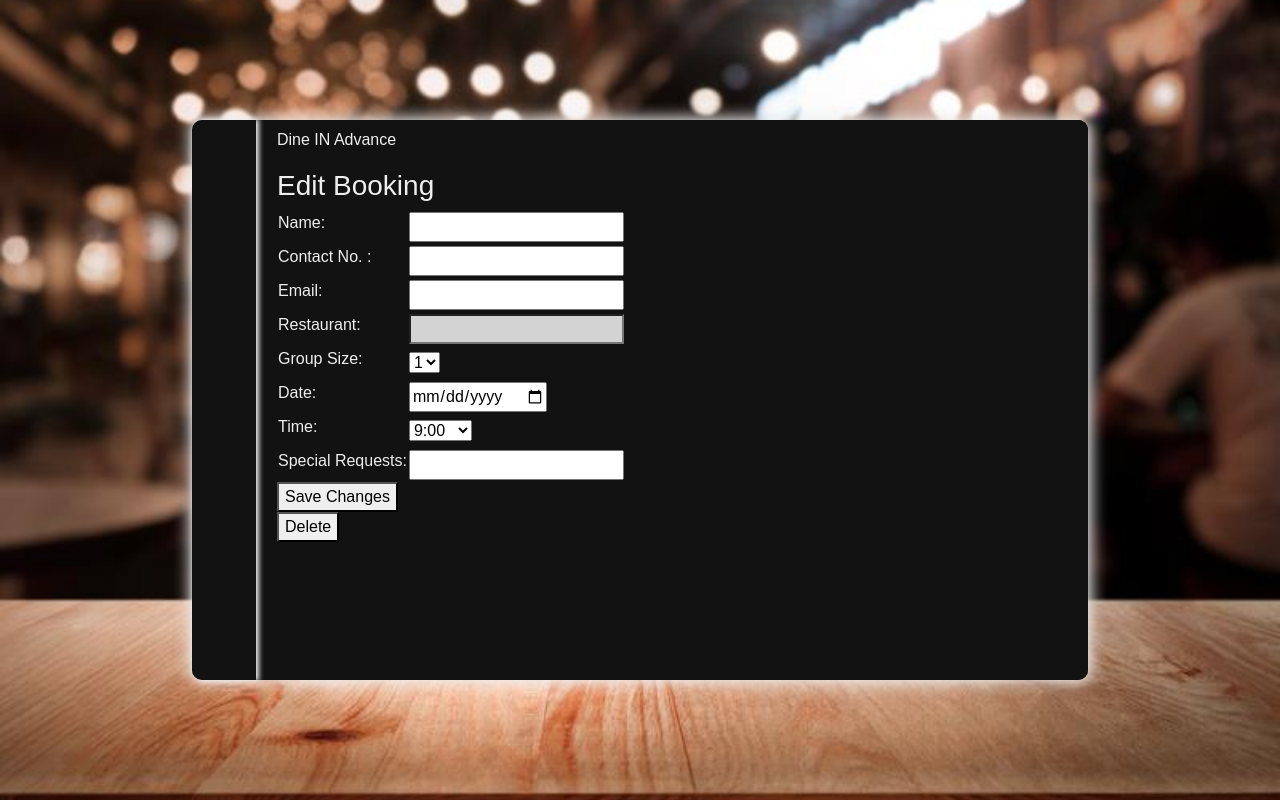
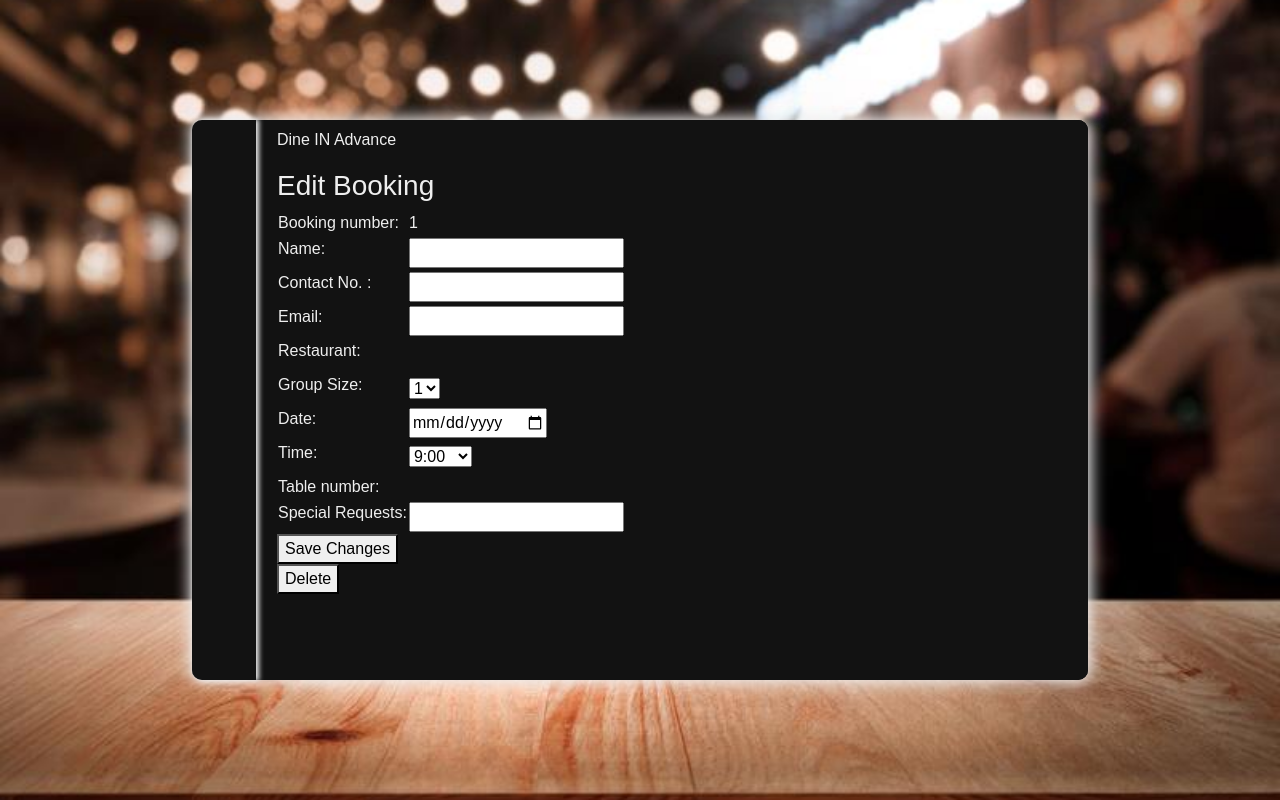
Before and after one commit to r3x6/Dine-In-Advance-React, a React (Create React App) app: page /edit/1 in a window 1280 px wide. Built offline with nearby package versions, Linux system fonts and the light colour scheme; no server answers; a web font is replaced by a local one.

Commit message:
add booking ID and table number

```diff
--- a/src/components/EditPage/BookingForm.js
+++ b/src/components/EditPage/BookingForm.js
@@ -17,6 +17,10 @@ const BookingForm = (props) => {
         >
             <table>
                 <tbody>
+                    <tr>
+                        <td>Booking number:</td>
+                        <td>{props.bookingId}</td>
+                    </tr>
                     <tr>
                         <td>
                             <label htmlFor="name">Name: </label>
@@ -85,7 +89,8 @@ const BookingForm = (props) => {
                             <label htmlFor="restaurant">Restaurant: </label>
                         </td>
                         <td>
-                            <input
+                            {formData?.restaurantName}
+                            {/* <input
                                 name="restaurant"
                                 id="restaurant"
                                 value={formData?.restaurantName}
@@ -97,7 +102,7 @@ const BookingForm = (props) => {
                                 }}
                                 readOnly
                                 className={styles.readonly}
-                            />
+                            /> */}
                         </td>
                     </tr>
                     <tr>
@@ -177,6 +182,10 @@ const BookingForm = (props) => {
                         </td>
                     </tr>
                     <tr>
+                        <td>Table number:</td>
+                        <td>{formData?.tableNumber}</td>
+                    </tr>
+                    <tr>
                         <td>
                             <label htmlFor="specialRequests">
                                 Special Requests:
--- a/src/components/EditPage/EditPage.js
+++ b/src/components/EditPage/EditPage.js
@@ -110,6 +110,7 @@ const EditPage = () => {
             <BookingForm
                 initialData={bookingToEdit}
                 onSubmit={handleFormSubmit}
+                bookingId={routerParams.bookingId}
             />
             <div>
                 {/* <button onClick={handleEditClick}>Save Changes</button> */}
```
